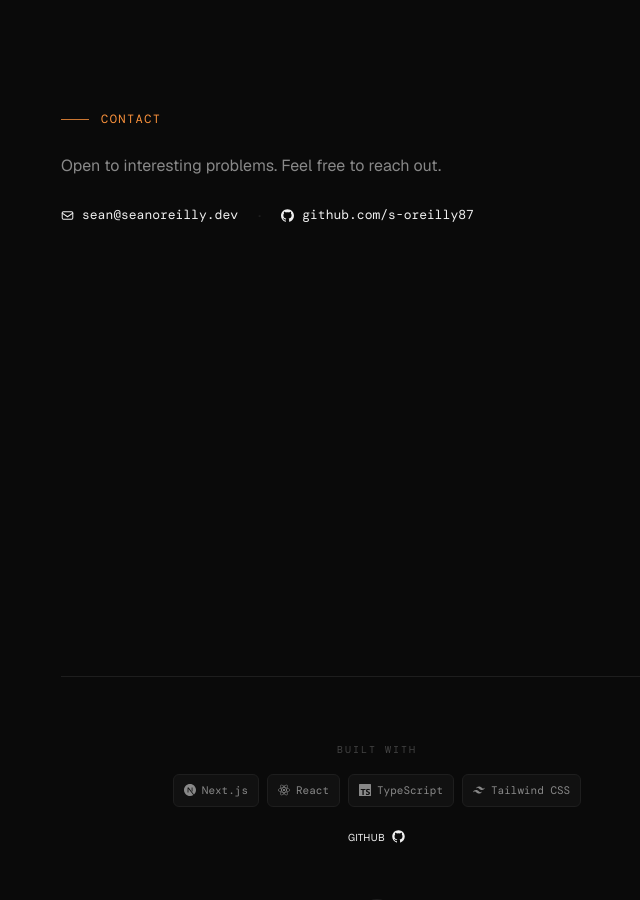
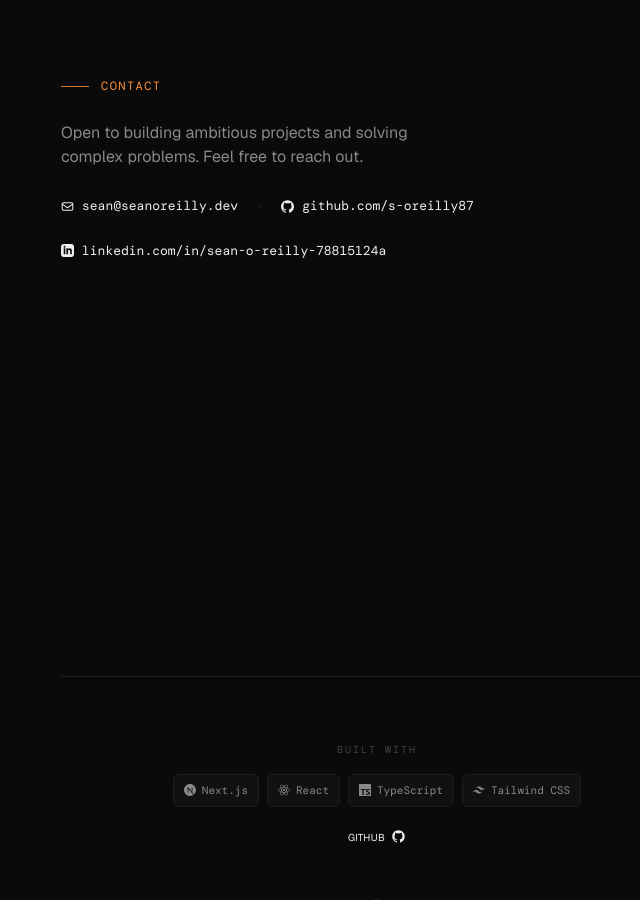
Before and after one commit to s-oreilly87/homepage, a Next.js app: page / in a window 1280 px wide. Shown: the part 4980-5880 px from the top of the page, without its empty margins (263-903 px from the left). Built offline with nearby package versions, Linux system fonts and the light colour scheme.

Commit message:
feat: add linkedin icon to contact section

```diff
--- a/src/components/Contact.tsx
+++ b/src/components/Contact.tsx
@@ -5,6 +5,7 @@
 
 const EMAIL  = "sean@seanoreilly.dev";
 const GITHUB = "github.com/s-oreilly87";
+const LINKEDIN = "linkedin.com/in/sean-o-reilly-78815124a";
 
 export default function Contact() {
   const [copied, setCopied] = useState(false);
@@ -23,7 +24,7 @@
       <p tabIndex={0} className="section-label focus:outline-none focus-visible:text-accent transition-colors w-fit">Contact</p>
 
       <p className="text-dim text-base text-pretty max-w-[38ch] mb-6">
-        Open to interesting problems. Feel free to reach out.
+        Open to building ambitious projects and solving complex problems. Feel free to reach out.
       </p>
 
       <div className="flex items-center flex-wrap gap-5">
@@ -54,6 +55,16 @@
         >
           <GitHubIcon />
           {GITHUB}
+        </a>
+
+        <a
+          href={`https://${LINKEDIN}`}
+          target="_blank"
+          rel="noopener noreferrer"
+          className="flex items-center gap-2 font-display text-[0.8125rem] text-dim hover:text-accent transition-colors"
+        >
+          <LinkedInIcon />
+          {LINKEDIN}
         </a>
 
       </div>
@@ -96,3 +107,19 @@
     </svg>
   );
 }
+
+function LinkedInIcon() {
+  return (
+    <svg
+      role="img"
+      viewBox="0 0 24 24"
+      width={13}
+      height={13}
+      fill="currentColor"
+      aria-hidden="true"
+      style={{ flexShrink: 0 }}
+    >
+      <path d="M19 0h-14c-2.761 0-5 2.239-5 5v14c0 2.761 2.239 5 5 5h14c2.762 0 5-2.239 5-5v-14c0-2.761-2.238-5-5-5zm-11 19h-3v-11h3v11zm-1.5-12.268c-.966 0-1.75-.79-1.75-1.764s.784-1.764 1.75-1.764 1.75.79 1.75 1.764-.783 1.764-1.75 1.764zm13.5 12.268h-3v-5.604c0-3.368-4-3.113-4 0v5.604h-3v-11h3v1.765c1.396-2.586 7-2.777 7 2.476v6.759z" />
+    </svg>
+  );
+}
```
